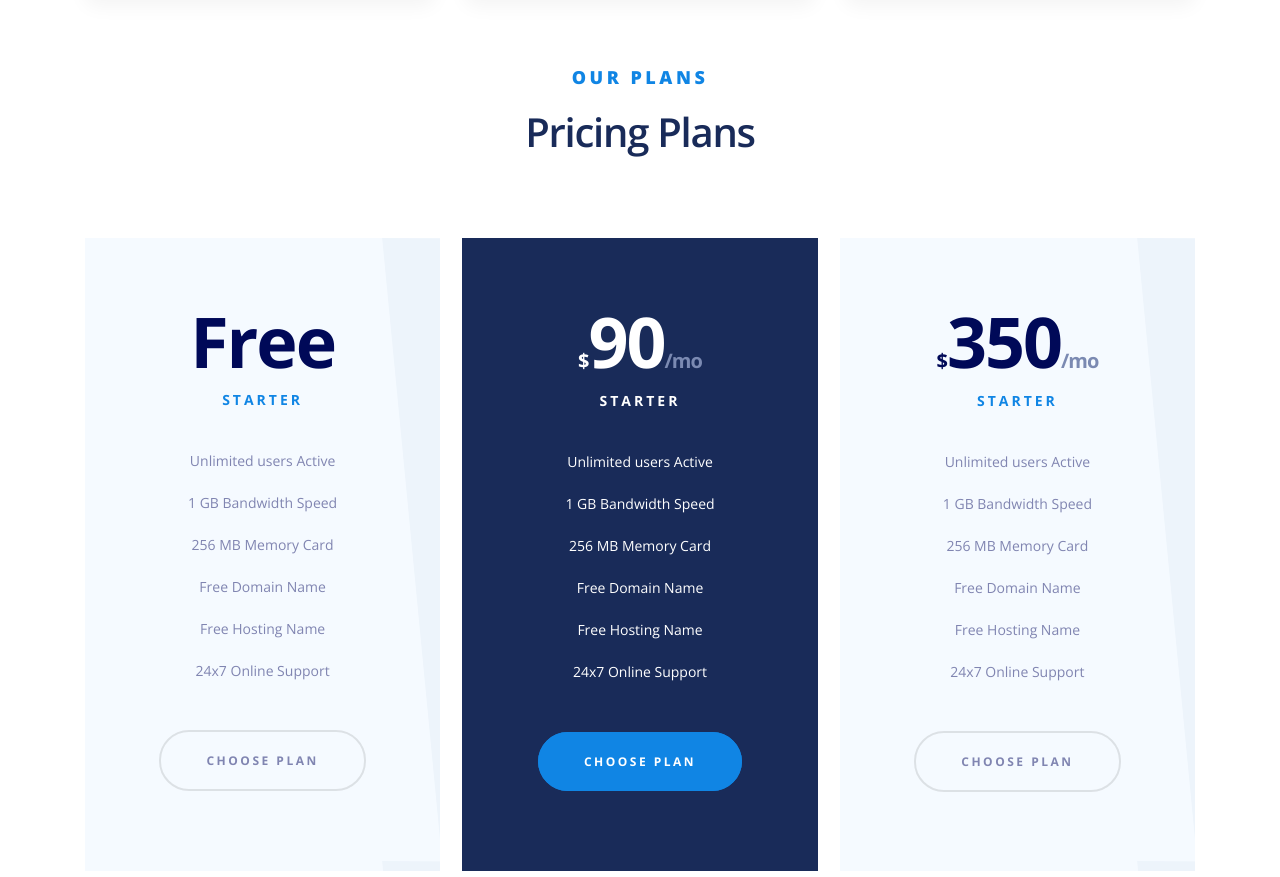
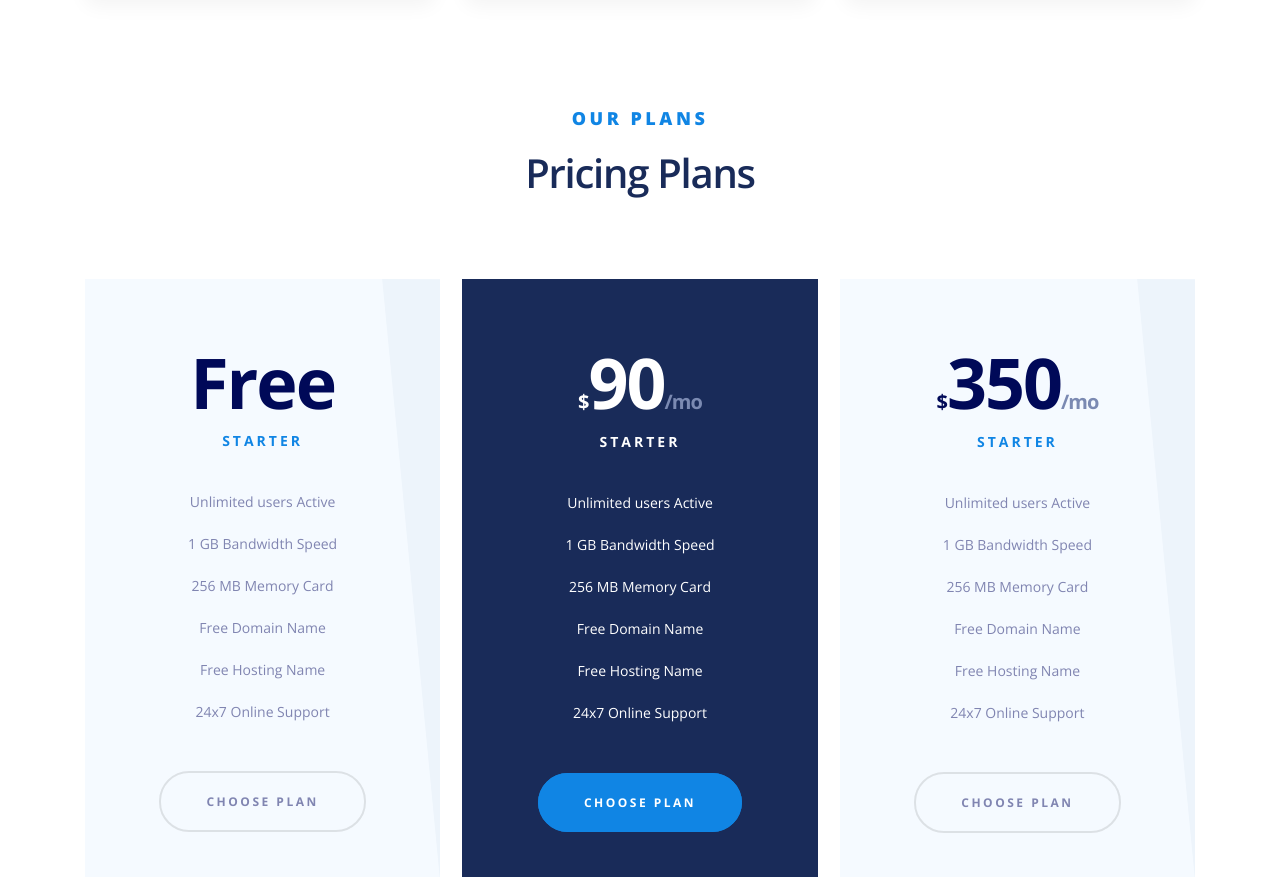
Before and after one commit to valeryshel/Limpon, a plain HTML site: page index.html in a window 1280 px wide. Shown: the part 7917-8794 px from the top of the page. Drawn offline with nearby package versions, Linux system fonts and the light colour scheme.

Commit message:
add padding for page-plan block

```diff
--- a/css/style.css
+++ b/css/style.css
@@ -841,7 +841,11 @@ body {
 }
 
 
-/* BOX PRICE */
+/* page plan */
+
+.page-plan {
+    padding: 8px 0 0 0;
+}
 
 .box-price {
     display: flex;
```
